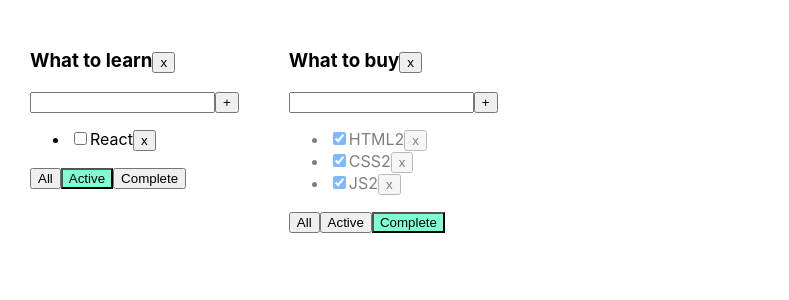
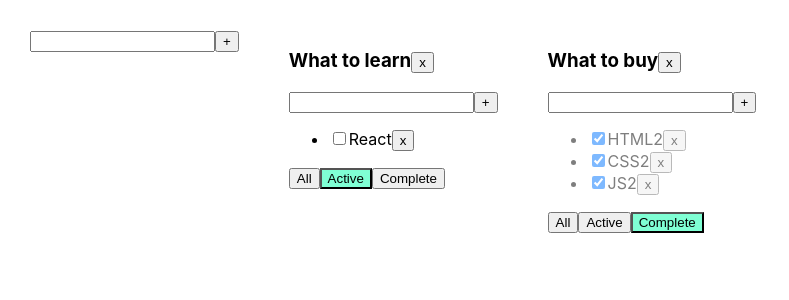
Before and after one commit to IJTINK7/Week, a React (Create React App) app in the folder Monday/todolist-ts/: page / in a window 1280 px wide. Shown: the top 300 px of the page, without its empty margins (0-789 px from the left). Built offline with nearby package versions, Linux system fonts and the light colour scheme.

Commit message:
Creating "addTodolist" function

```diff
--- a/Monday/todolist-ts/src/App.tsx
+++ b/Monday/todolist-ts/src/App.tsx
@@ -2,6 +2,7 @@ import React, {useState} from 'react';
 import './App.css';
 import {TaskType, ToDoList} from "./ToDoList";
 import {v1} from "uuid";
+import {SuperInput} from "./components/SuperInput";
 
 export type FilterValuesType = "all" | "completed" | "active"
 type TodolistType = {
@@ -65,9 +66,15 @@ function App() {
 		setTodolists(todolists.filter(el => el.id !== todolistId))
 		delete tasks[todolistId]
 	}
+	const addTodolist = (newTitle:string) =>{
+		const newTodolist: TodolistType = {id: v1(), title: newTitle, filter: "all"}
+		setTodolists([...todolists, newTodolist]);
+	}
+
 
 	return (
 		<div className="App">
+			<SuperInput callBack={addTodolist} todolistID={"123"}/>
 			{
 				todolists.map(el => {
 					let tasksForTodolist = tasks[el.id];
```
